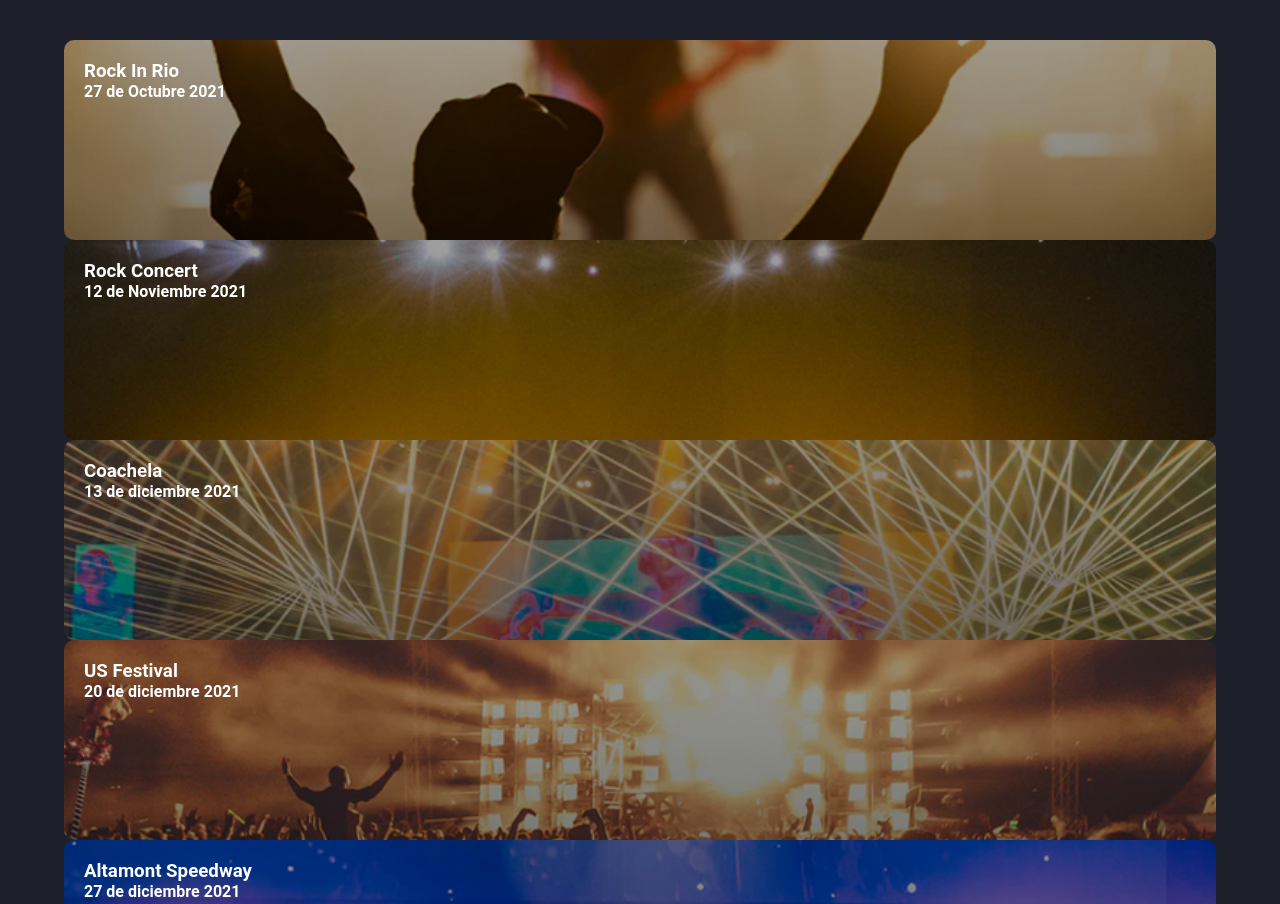
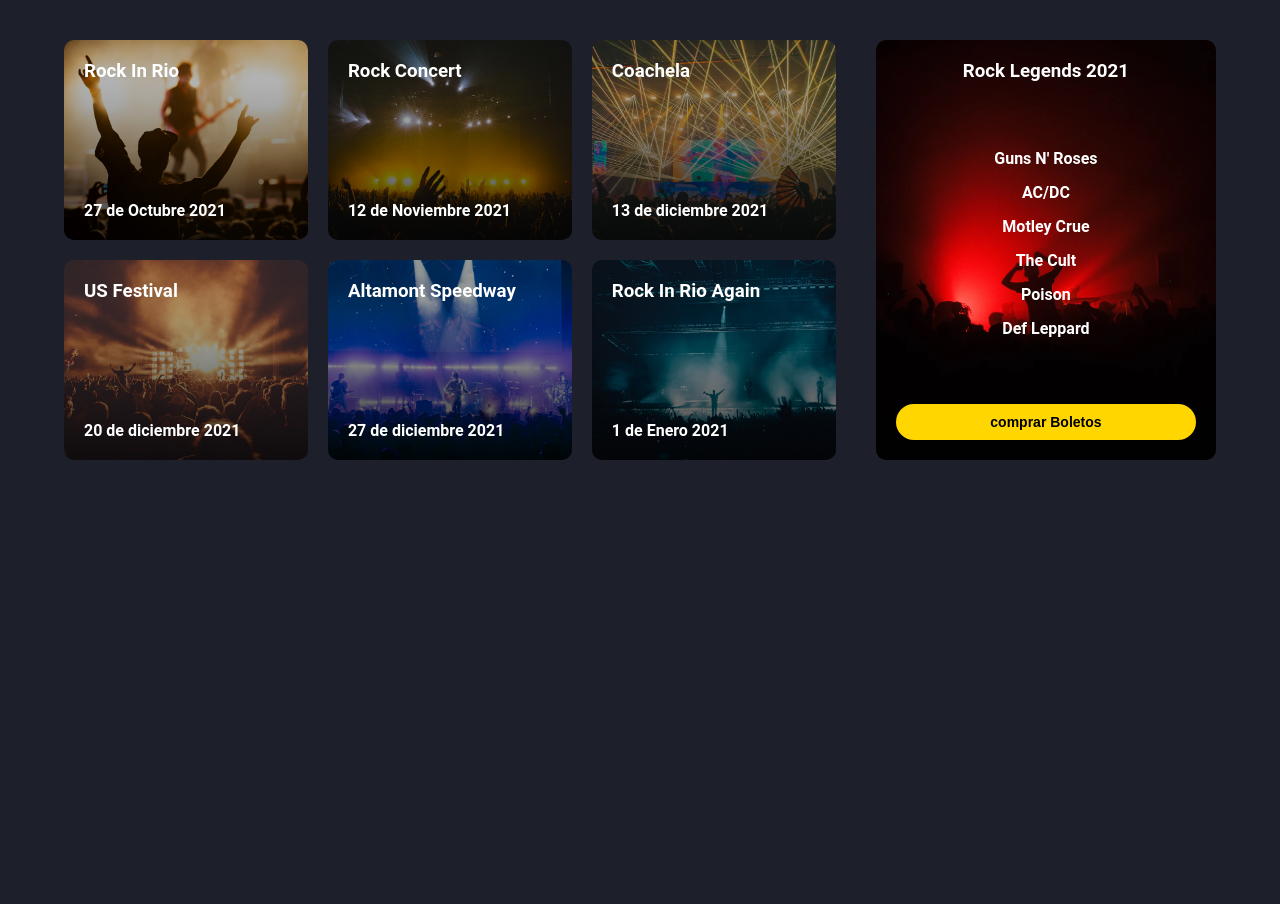
Before and after one commit to fradevgb/flexbox-cssgrid, a plain HTML site: page index.html in a window 1280 px wide. Shown: the top 904 px of the page. After the commit the page ends 800 px from the top, so only its background shows below. Drawn offline with Linux system fonts and the light colour scheme.

Commit message:
styles with flexbox

```diff
--- a/styles.css
+++ b/styles.css
@@ -15,11 +15,21 @@
   max-width: 1200px;
   margin: auto;
   padding: 40px 0;
+  display: flex;
+  gap: 20px;
 }
 
 .titulo {
   font-size: 24px;
   padding: 20px 0;
+}
+
+.contenedor-conciertos {
+  width: 70%;
+
+  display: flex;
+  flex-wrap: wrap;
+  gap: 20px;
 }
 
 .card {
@@ -31,10 +41,16 @@
   overflow: hidden;
   background-size: cover;
   background-position: center center;
+
+  width: calc(33.33% - 20px);
 }
 
 .card .textos {
   height: 100%;
+
+  display: flex;
+  flex-direction: column;
+  justify-content: space-between;
 }
 
 .banner {
@@ -43,6 +59,11 @@
   padding: 20px;
   background-size: cover;
   background-position: center center;
+
+  width: 30%;
+  display: flex;
+  flex-direction: column;
+  justify-content: space-between;
 }
 
 .banner ul {
```
